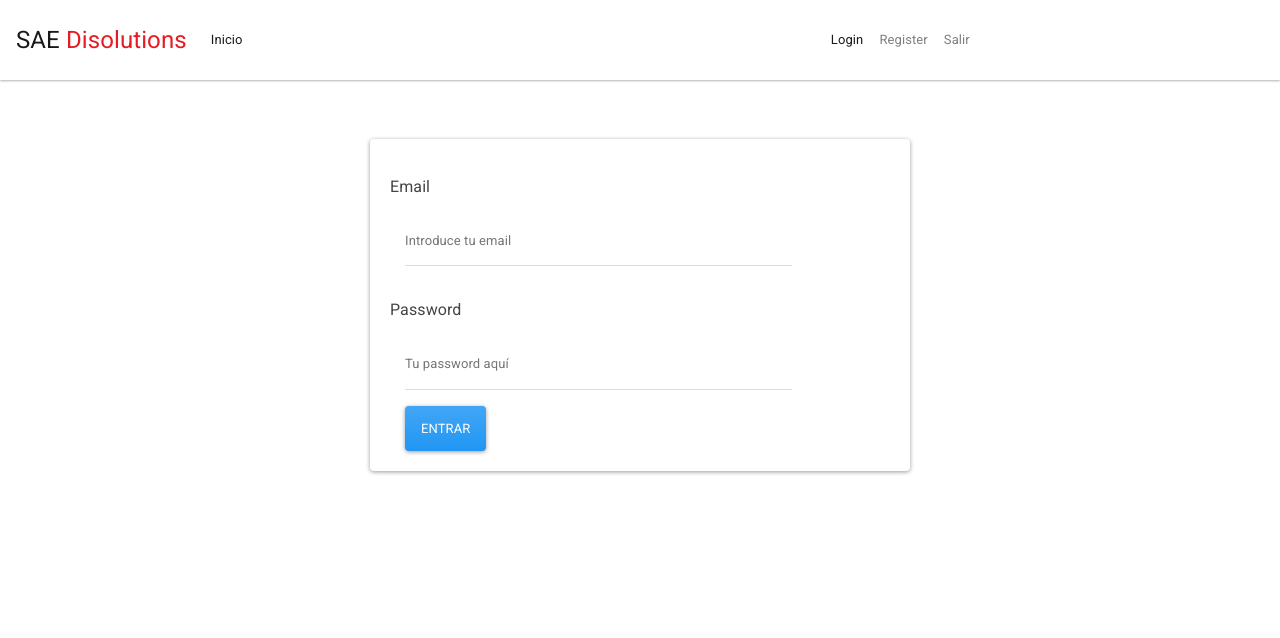
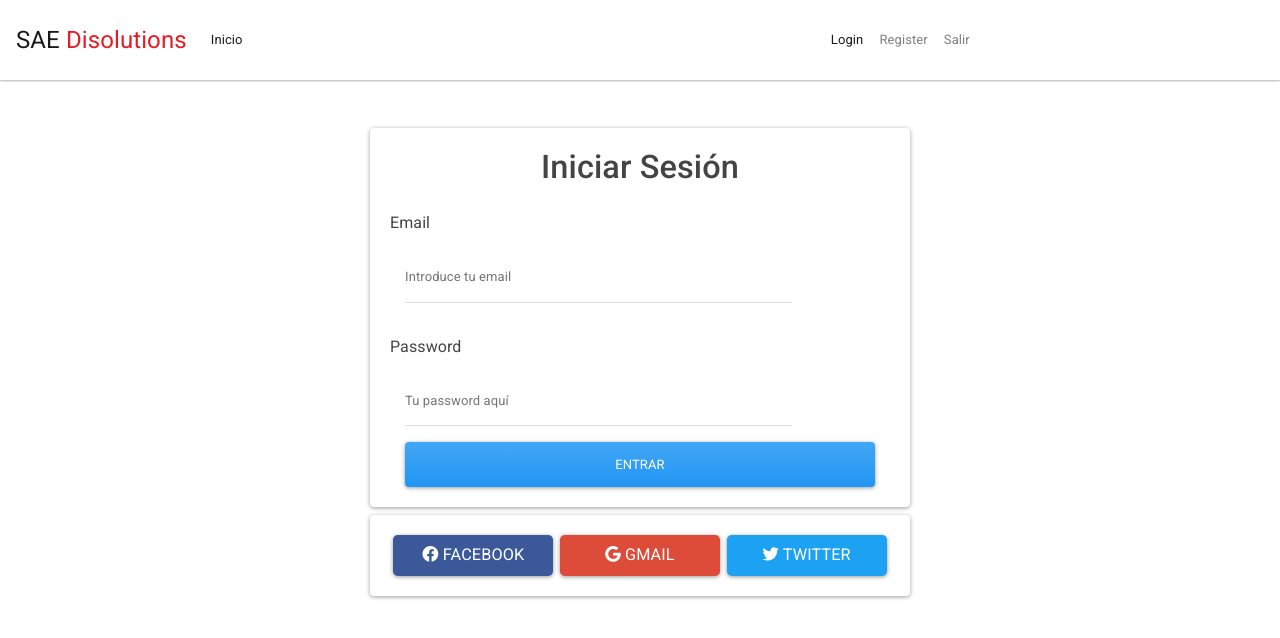
Before and after one commit to saulpsy24/saofirebase, an Angular app: page /login in a window 1280 px wide. Shown: the top 638 px of the page. Built offline with nearby package versions, Linux system fonts and the light colour scheme.

Commit message:
Creada pagina login y registro

```diff
--- a/src/app/components/home-page/home-page.component.ts
+++ b/src/app/components/home-page/home-page.component.ts
@@ -2,10 +2,13 @@ import { Component, OnInit } from '@angular/core';
 
 @Component({
   selector: 'app-home-page',
+
   templateUrl: './home-page.component.html',
-  styleUrls: ['./home-page.component.css']
+  styleUrls: ['./home-page.component.css'],
+
 })
 export class HomePageComponent implements OnInit {
+
 
   constructor() { }
 
--- a/src/app/components/login-page/login-page.component.css
+++ b/src/app/components/login-page/login-page.component.css
@@ -0,0 +1,15 @@
+.btn-facebook{
+    width: 32%;
+    color:white;
+    background: #3b5998	;
+}
+.btn-twitter{
+    width: 32%;
+    color:white;
+    background:#1DA1F2;
+}
+.btn-google{
+    width:32%;
+    color:white;
+    background:#dd4b39;
+}
--- a/src/app/components/login-page/login-page.component.html
+++ b/src/app/components/login-page/login-page.component.html
@@ -1,26 +1,25 @@
 <div class="row">
   <div class="col-md-6 mx-auto">
-    <br>
-    <br>
-    <br>
-    <div class="card">
-      <div class="card-body">
+
+    <div class="card mt-5">
+      <div class="card-body ">
+        <h1 class="text-center">Iniciar Sesión</h1>
         <form>
           <div class="form-group">
             <label for="staticEmail" class="col-form-label">Email</label>
             <div class="col-sm-10">
-                <input type="text"  class="form-control-plaintext" id="staticEmail" placeholder="Introduce tu email">
+              <input type="text" class="form-control-plaintext" id="staticEmail" placeholder="Introduce tu email">
             </div>
           </div>
           <div class="form-group">
             <label for="staticEmail" class=" col-form-label">Password</label>
             <div class="col-sm-10">
-                <input type="password"  class="form-control-plaintext" id="staticEmail" placeholder="Tu password aquí">
+              <input type="password" class="form-control-plaintext" id="staticEmail" placeholder="Tu password aquí">
             </div>
           </div>
-          <div class="col-md-12 mx-auto">
+          <div class="col-md-12">
 
-            <button type="submit" class="btn btn-primary">Entrar</button>
+            <button type="submit" value="Enviar" class="btn btn-block btn.lg btn-primary">Entrar</button>
           </div>
 
 
@@ -31,3 +30,15 @@
     </div>
   </div>
 </div>
+<div class="row">
+  <div class="col-md-6 mx-auto mt-2">
+    <div class="card">
+      <div class="card-body d-flex justify-content-around">
+        <button class="btn  btn-lg btn-facebook"><i class="fab fa-facebook"></i> Facebook</button>
+        <button class="btn  btn-lg btn-google"><i class="fab fa-google"></i> Gmail</button>
+        <button class="btn btn-lg btn-twitter"><i class="fab fa-twitter"></i> Twitter</button>
+
+      </div>
+    </div>
+  </div>
+</div>
--- a/src/app/components/register-page/register-page.component.html
+++ b/src/app/components/register-page/register-page.component.html
@@ -1,3 +1,32 @@
-<p>
-  register-page works!
-</p>
+<div class="row">
+    <div class="col-md-6 mx-auto">
+
+      <div class="card mt-5">
+        <div class="card-body ">
+          <h1 class="text-center">Registrar</h1>
+          <form>
+            <div class="form-group">
+              <label for="staticEmail" class="col-form-label">Email</label>
+              <div class="col-sm-10">
+                <input type="text" class="form-control-plaintext" id="staticEmail" placeholder="Introduce tu email">
+              </div>
+            </div>
+            <div class="form-group">
+              <label for="staticEmail" class=" col-form-label">Password</label>
+              <div class="col-sm-10">
+                <input type="password" class="form-control-plaintext" id="staticEmail" placeholder="Tu password aquí">
+              </div>
+            </div>
+            <div class="col-md-12">
+
+              <button type="submit" value="Enviar" class="btn btn-block btn.lg btn-primary">Entrar</button>
+            </div>
+
+
+
+          </form>
+
+        </div>
+      </div>
+    </div>
+  </div>
--- a/src/index.html
+++ b/src/index.html
@@ -3,6 +3,7 @@
 <head>
   <meta charset="utf-8">
   <title>Saofirebase</title>
+  <link rel="stylesheet" href="https://use.fontawesome.com/releases/v5.8.2/css/all.css" integrity="sha384-oS3vJWv+0UjzBfQzYUhtDYW+Pj2yciDJxpsK1OYPAYjqT085Qq/1cq5FLXAZQ7Ay" crossorigin="anonymous">
   <link rel="stylesheet" href="https://maxcdn.bootstrapcdn.com/bootstrap/4.0.0/css/bootstrap.min.css" integrity="sha384-Gn5384xqQ1aoWXA+058RXPxPg6fy4IWvTNh0E263XmFcJlSAwiGgFAW/dAiS6JXm" crossorigin="anonymous">
   <link href="https://stackpath.bootstrapcdn.com/bootswatch/4.3.1/materia/bootstrap.min.css" rel="stylesheet" integrity="sha384-SYbiks6VdZNAKT8DNoXQZwXAiuUo5/quw6nMKtFlGO/4WwxW86BSTMtgdzzB9JJl" crossorigin="anonymous">
   <script src="https://code.jquery.com/jquery-3.2.1.slim.min.js" integrity="sha384-KJ3o2DKtIkvYIK3UENzmM7KCkRr/rE9/Qpg6aAZGJwFDMVNA/GpGFF93hXpG5KkN" crossorigin="anonymous"></script>
```
Lines whose indentation alone changed are shown as unchanged.
